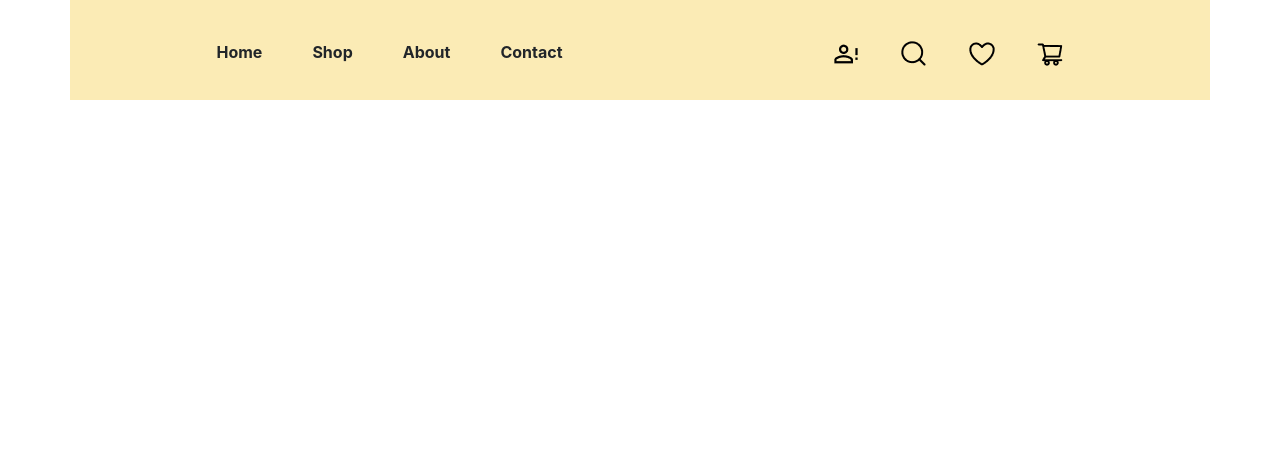
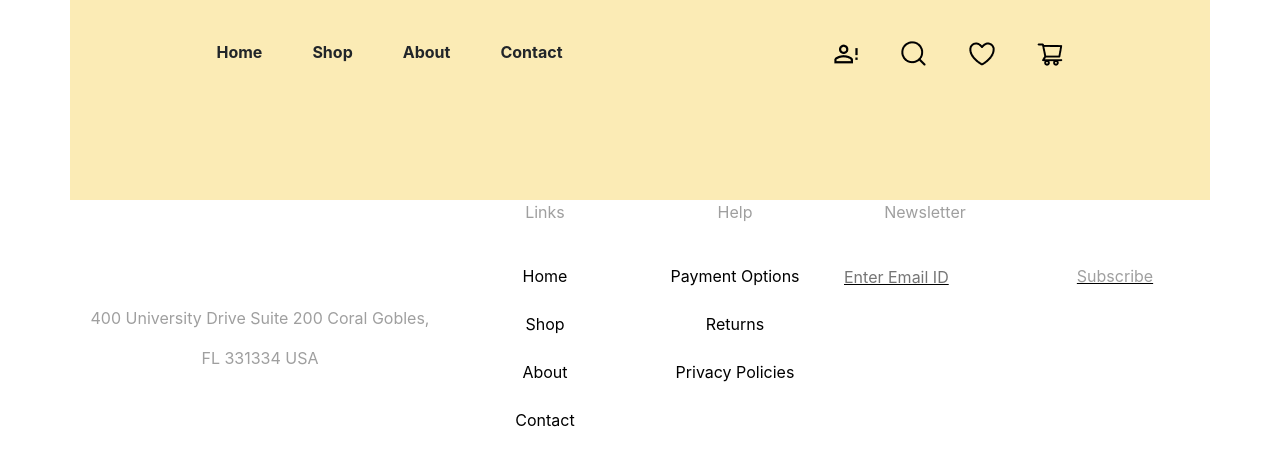
Before and after one commit to Arif-Umrani/furniture-website-app, a React (Create React App) app: page / in a window 1280 px wide. Shown: the top 466 px of the page. Built offline with nearby package versions, Linux system fonts and the light colour scheme.

Commit message:
add footer page and import to app.js

```diff
--- a/src/App.js
+++ b/src/App.js
@@ -2,9 +2,8 @@
 import './App.css';
 
 
-// import Header from './components/Header/Header';
 import Header from './components/Header/Header';
-
+import Footer from './components/Footer/Footer';
 
 function App() {
   return (
@@ -12,6 +11,7 @@ function App() {
 
       <Header />
 
+      <Footer />
 
       {
         /* <header className="App-header">
--- a/src/components/Footer/Footer.js
+++ b/src/components/Footer/Footer.js
@@ -0,0 +1,39 @@
+import React from "react";
+import './Footer.scss';
+
+function Footer() {
+  return (
+    <div className="container">
+      <div class="row">
+        <div className="col-sm-12 col-md-4 col-lg-4 footer-address">
+          <p>400 University Drive Suite 200 Coral Gobles,</p>
+          <p>FL 331334 USA</p>
+        </div>
+        <div class="col-sm-12 col-md-2 col-lg-2 footer-link d-flex flex-column">
+          <p class="footer-title">Links</p>
+          <a href="#!" className="mt-4">Home</a>
+          <a href="#!" className="mt-4">Shop</a>
+          <a href="#!" className="mt-4">About</a>
+          <a href="#!" className="mt-4">Contact</a>
+        </div>
+        <div class="col-sm-12 col-md-2 col-lg-2 footer-link d-flex flex-column">
+          <p class="footer-title">Help</p>
+          <a href="#!" className="mt-4">Payment Options</a>
+          <a href="#!" className="mt-4">Returns</a>
+          <a href="#!" className="mt-4">Privacy Policies</a>
+        </div>
+        <div class="col-sm-12 col-md-2 col-lg-2 footer-link d-flex flex-column">
+          <p class="footer-title">Newsletter</p>
+          <label htmlFor="email"></label>
+          <input type="email" class="border-0 mt-4 footer-link text-decoration-underline" placeholder="Enter Email ID" />
+        </div>
+        <div className="col-sm-12 col-md-2 col-lg-2 footer-link d-flex flex-column">
+          <p className="footer-title"></p>
+          <a href="#!" class="mt-5 p-0 disabled black-underline">Subscribe</a>
+        </div>
+      </div>
+    </div>
+  )
+}
+
+export default Footer;
--- a/src/components/Footer/Footer.scss
+++ b/src/components/Footer/Footer.scss
@@ -0,0 +1,35 @@
+// Color Variables
+$blackColor: #000000;
+$grayColor: #9F9F9F;
+$lightGray: #D9D9D9;
+$white: #FFFFFF;
+$lightGrayf4: #F4F4F4;
+$lightYellow: #FBEBB5;
+$ashGray: #FFF9E5;
+
+ .footer-address {
+    color: $grayColor;
+    margin-top: 206px;
+    padding: 0;
+  }
+
+  .footer-title {
+    color: $grayColor;
+    margin-top: 100px;
+  }
+
+  .footer-link {
+    a {
+      color: $blackColor;
+      text-decoration: none;
+    }
+
+    .disabled {
+      color: $grayColor;
+    }
+
+    .black-underline {
+      text-decoration: underline;
+      text-decoration-color: $blackColor;
+    }
+  }
```
